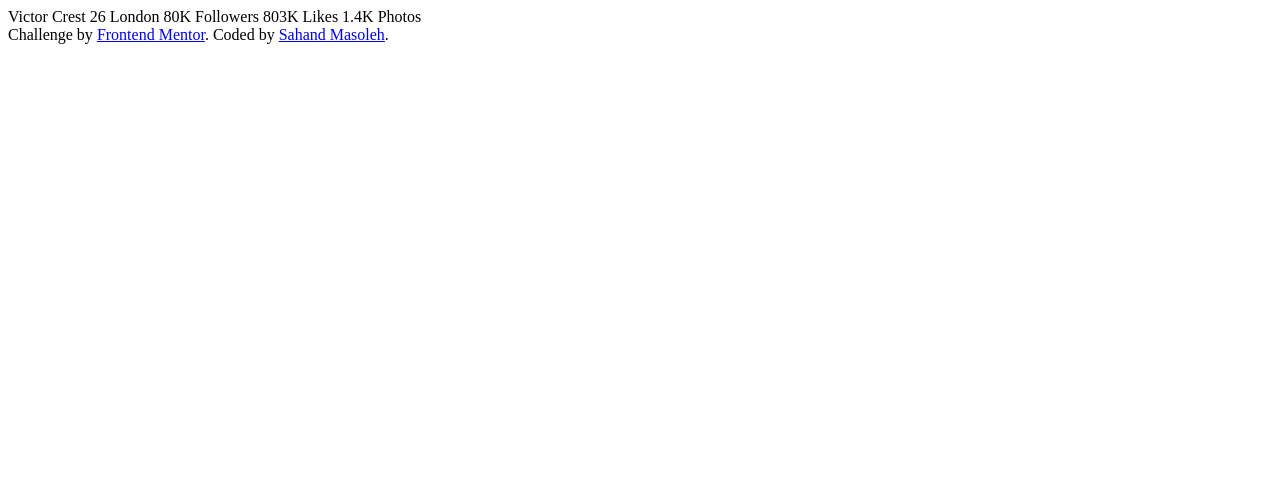
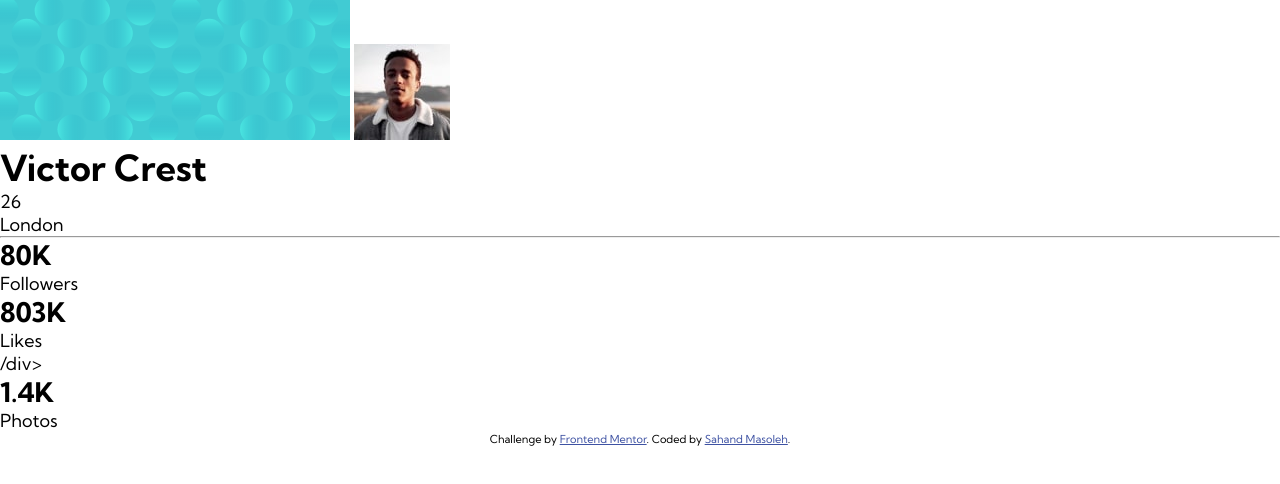
Before and after one commit to sahand-masoleh/fem-07-profile-card-component, a plain HTML site: page index.html in a window 1280 px wide. Drawn offline with Linux system fonts and the light colour scheme.

Commit message:
implemented markup

```diff
--- a/index.html
+++ b/index.html
@@ -5,23 +5,39 @@
   <meta charset="UTF-8">
   <meta name="viewport" content="width=device-width, initial-scale=1.0">
   <link rel="icon" type="image/png" sizes="32x32" href="./images/favicon-32x32.png">
-  <link rel="stylesheet" href="s.css">
+  <link rel="stylesheet" href="style.css">
   <title>Frontend Mentor | Profile card component</title>
 </head>
 
 <body>
-  Victor Crest
-  26
-  London
+  <main>
+    <div>
+      <img src="images/bg-pattern-card.svg" alt="">
+      <img src="./images/image-victor.jpg" alt="Victor Crest">
+    </div>
+    <div>
+      <h1> Victor Crest</h1>
+      <p>26</p>
+    </div>
+    <p>London</p>
+    <hr>
+    <div>
+      <div>
+        <h2>80K</h2>
+        <p>Followers</p>
+      </div>
+      <div>
+        <h2>803K</h2>
+        <p>Likes</p>/div>
+        <div>
+          <h2>1.4K</h2>
+          <p>Photos</p>
+        </div>
+      </div>
 
-  80K
-  Followers
 
-  803K
-  Likes
 
-  1.4K
-  Photos
+  </main>
   <div class="attribution">
     Challenge by <a href="https://www.frontendmentor.io?ref=challenge" target="_blank">Frontend Mentor</a>.
     Coded by <a href="#">Sahand Masoleh</a>.
```
Also changed, not shown: 1 other file.
